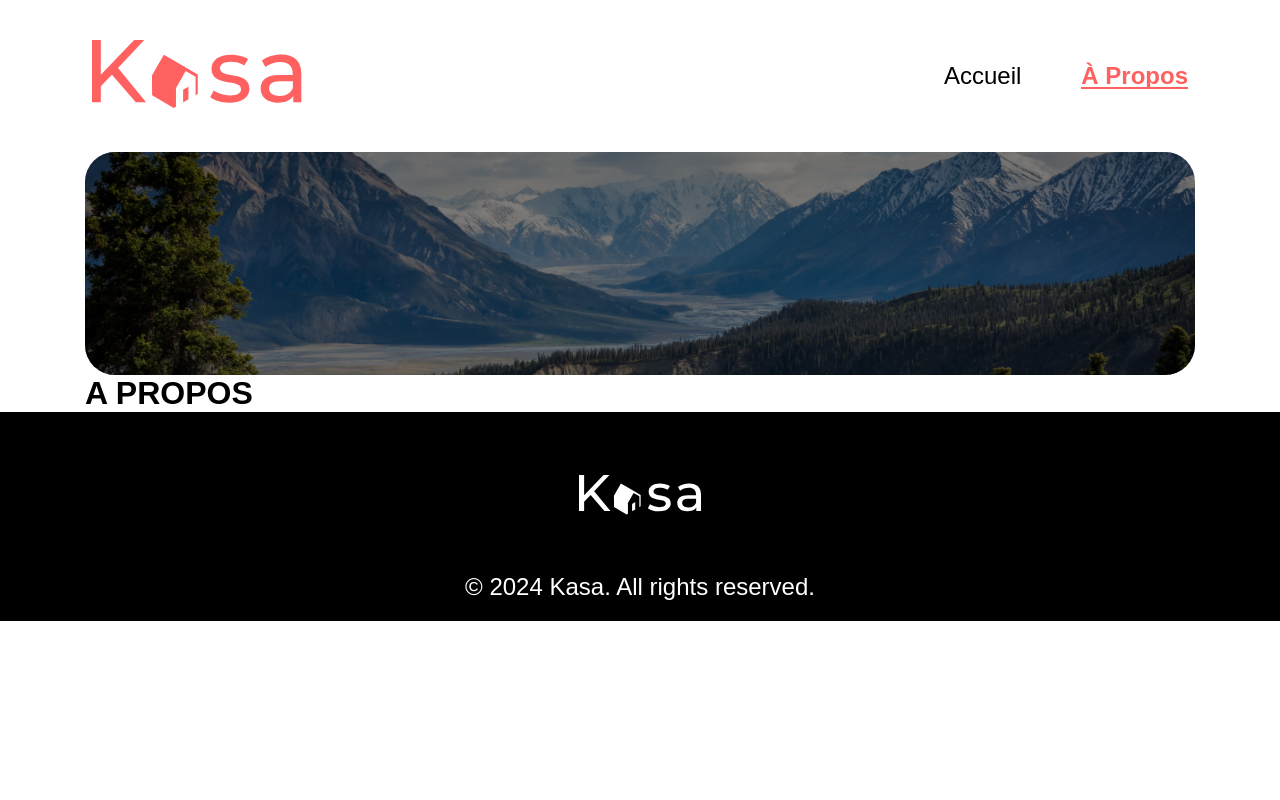
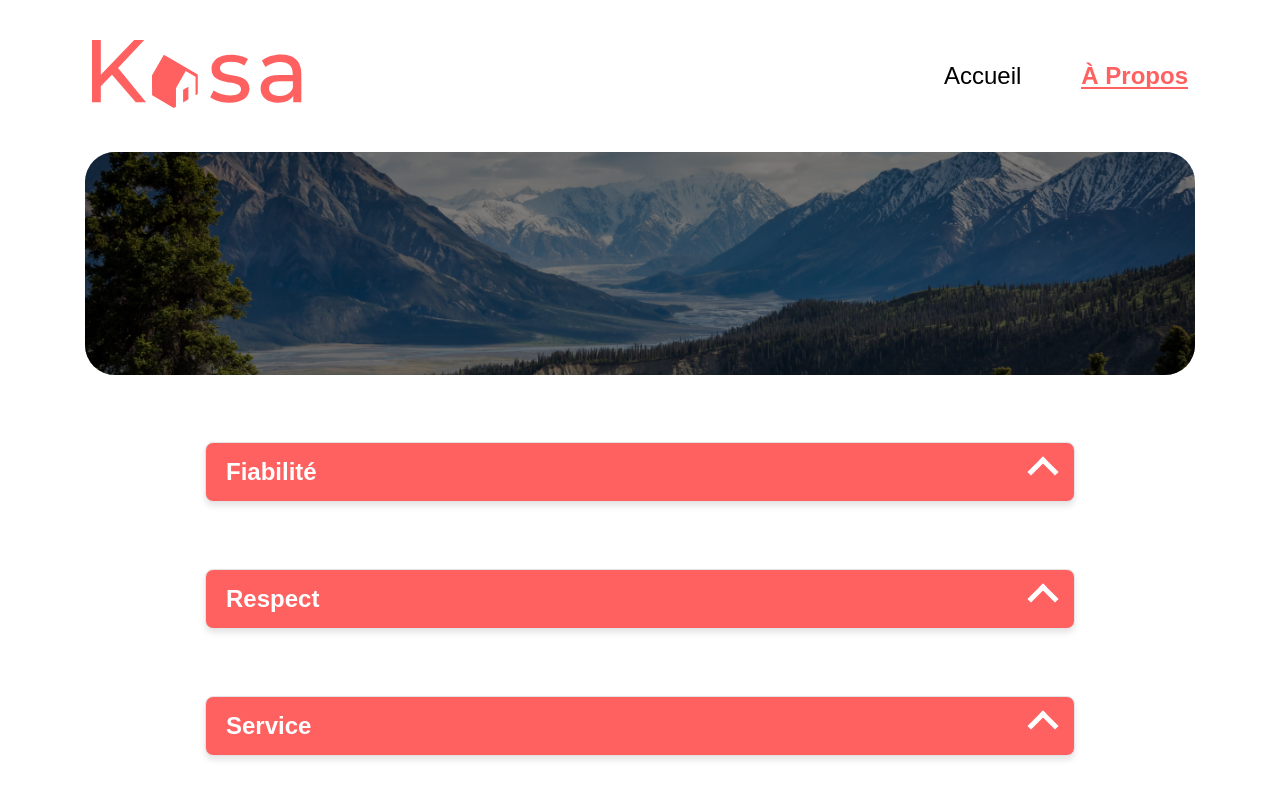
Before and after one commit to BBarr0c0/kasa_, a React (Vite) app: page /about in a window 1280 px wide. Shown: the top 800 px of the page. Built offline with nearby package versions, Linux system fonts and the light colour scheme.

Commit message:
+ mise en place de la page à propos : - ajout du composant Dropdown - modifications About - ajout du style nécessaire

```diff
--- /dev/null
+++ b/src/components/Dropdown.jsx
@@ -0,0 +1,28 @@
+import { useState } from 'react';
+import PropTypes from 'prop-types';
+import '../styles/components/_dropdown.scss';
+
+const Dropdown = ({ title, content }) => {
+    const [isOpen, setIsOpen] = useState(false);
+
+    const toggleDropdown = () => {
+        setIsOpen(!isOpen);
+    };
+
+    return (
+        <div className={`dropdown`}>
+            <div className="dropdown-header" onClick={toggleDropdown}>
+                <h3>{title}</h3>
+                <span className={`arrow ${isOpen ? 'down' : 'up'}`}></span>
+            </div>
+            {isOpen && <div className="dropdown-content">{content}</div>}
+        </div>
+    );
+};
+
+Dropdown.propTypes = {
+    title: PropTypes.string,
+    content: PropTypes.string,
+};
+
+export default Dropdown;
--- a/src/pages/About.jsx
+++ b/src/pages/About.jsx
@@ -1,13 +1,38 @@
 import '../styles/pages/_about.scss';
 import Banner from '../components/Banner';
 import bannerAbout from '../assets/banner_about.png';
+import Dropdown from '../components/Dropdown';
 
 
+const aboutList = [
+    {
+        title: 'Fiabilité',
+        content:
+            'Les annonces postées sur Kasa garantissent une fiabilité totale. Les photos sont conformes aux logements, et toutes les informations sont régulièrement vérifiées par nos équipes.',
+    },
+    {
+        title: 'Respect',
+        content:
+            'La bienveillance fait partie des valeurs fondatrices de Kasa. Tout comportement discriminatoire ou de perturbation du voisinage entraînera une exclusion de notre plateforme.',
+    },
+    {
+        title: 'Service',
+        content:
+            "La qualité du service est au coeur de notre engagement chez Kasa. Nous veillons à ce que chaque intéraction, que ce soit avec nos hôtes ou nos locataires, soit empreinte de respect et de bienveillance.",
+    },
+    {
+        title: 'Sécurité',
+        content:
+            "La sécurité est la priorité de Kasa. Aussi bien pour nos hôtes que pour les voyageurs, chaque logement correspond aux critères de sécurité établis par nos services. En laissant une note aussi bien à l'hôte qu'au locataire, cela permet à nos équipes de vérifier que les standards sont bien respectés. Nous organisons également des ateliers sur la sécurité domestique pour nos hôtes.",
+    },
+];
 const About = () => {
     return (
         <main className="about">
-            <Banner image={bannerAbout} />
-            <h1>A PROPOS</h1>
+             <Banner image={bannerAbout} />
+             {aboutList.map((item, index) => (
+                <Dropdown key={index} title={item.title} content={item.content} />
+            ))}
         </main>
     );
 };
--- /dev/null
+++ b/src/styles/components/_dropdown.scss
@@ -0,0 +1,65 @@
+.dropdown {
+    border: 1px solid #e3e3e3;
+    border-radius: 8px;
+    margin: 67px 120px;
+    overflow: hidden;
+    background-color: #f9f9f9;
+    box-shadow: 0px 4px 6px rgba(0, 0, 0, 0.1);
+    transition: all 0.3s ease;
+
+    .dropdown-header {
+        display: flex;
+        justify-content: space-between;
+        align-items: center;
+        padding: 15px 20px;
+        cursor: pointer;
+        background-color: #ff6060;
+
+        h3 {
+            font-size: 18px;
+            font-weight: 600;
+            margin: 0;
+            color: white;
+            font-size: 24px;
+        }
+
+        .arrow {
+            width: 22px;
+            height: 22px;
+            border: solid white;
+            border-width: 0 5px 5px 0;
+            display: inline-block;
+            padding: 3px;
+            transition: transform 0.3s ease;
+
+            &.up {
+                transform: rotate(-135deg);
+            }
+
+            &.down {
+                transform: rotate(-315deg);
+            }
+        }
+    }
+
+    .dropdown-content {
+        padding: 15px 20px;
+        font-size: 18px;
+        color: black;
+        background-color: #F6F6F6;
+        line-height: 1.5;
+        animation: slideDown 0.3s ease;
+        text-align: start;
+
+        @keyframes slideDown {
+            from {
+                max-height: 0;
+                opacity: 0;
+            }
+            to {
+                max-height: 200px;
+                opacity: 1;
+            }
+        }
+    }
+}
--- a/src/styles/pages/_about.scss
+++ b/src/styles/pages/_about.scss
@@ -1,3 +1,9 @@
 .about {
+    text-align: center;
     padding: 0 85px;
+    // min-height: 68.9vh;
+
+    @media (max-width: 750px) {
+        padding: 20px;
+    }
 }
```
